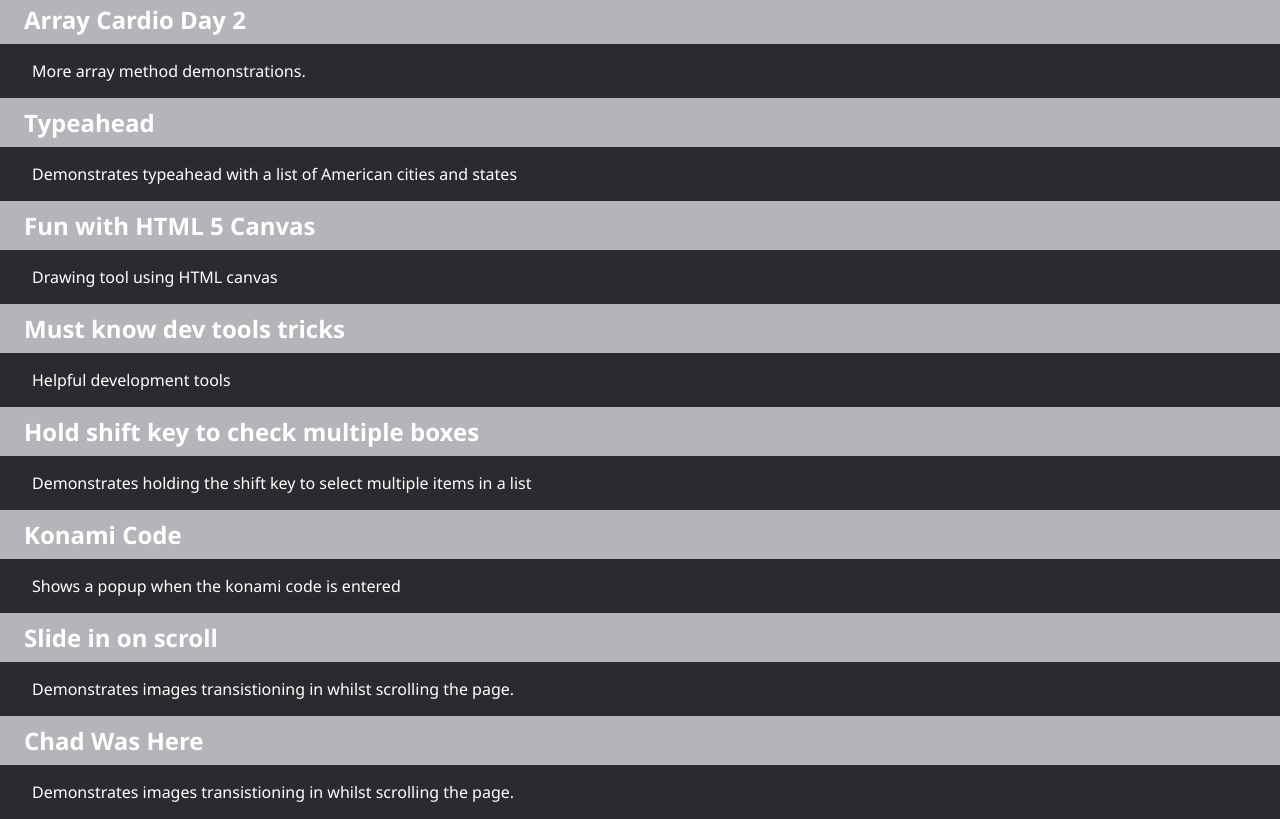
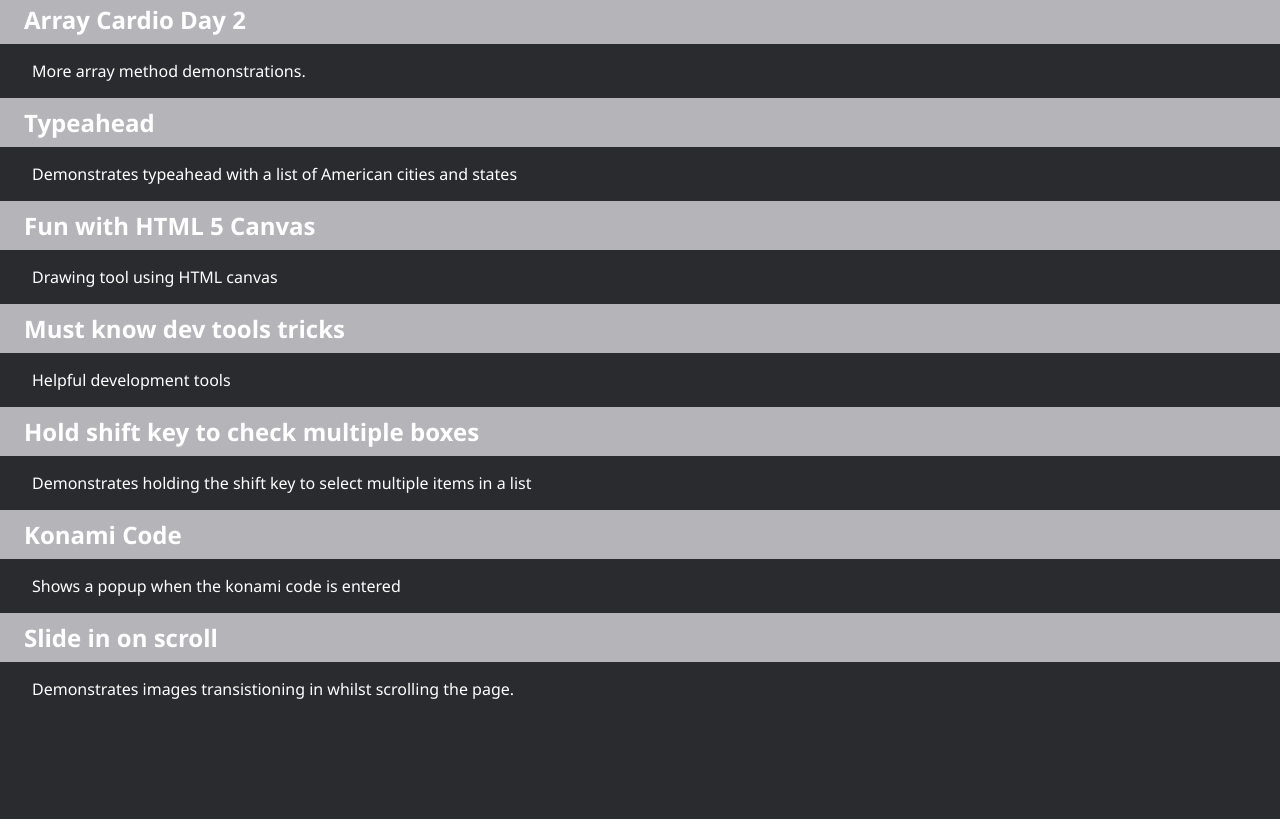
Before and after one commit to chaddoncooper/Javascript30, a plain HTML site: page index.html in a window 1280 px wide. Shown: the part 638-1457 px from the top of the page. After the commit the page ends 1354 px from the top, so only its background shows below. Drawn offline with Linux system fonts and the light colour scheme.

Commit message:
Reverting CI test change

```diff
--- a/index.html
+++ b/index.html
@@ -73,8 +73,7 @@
             { title: 'Must know dev tools tricks', description: 'Helpful development tools', link: '09. Must know dev tools tricks' },
             { title: 'Hold shift key to check multiple boxes', description: 'Demonstrates holding the shift key to select multiple items in a list', link: '10. Hold shift key to check multiple checkboxes/' },
             { title: 'Konami Code', description: 'Shows a popup when the konami code is entered', link: '12. Konami Code/', },
-            { title: 'Slide in on scroll', description: 'Demonstrates images transistioning in whilst scrolling the page.', link: '13. Slide in on scroll/', },
-            { title: 'Chad Was Here', description: 'Demonstrates images transistioning in whilst scrolling the page.', link: '', }
+            { title: 'Slide in on scroll', description: 'Demonstrates images transistioning in whilst scrolling the page.', link: '13. Slide in on scroll/', }
         ];
 
         document.querySelector('#exercises').innerHTML = exercises.map(exercise => {
```
